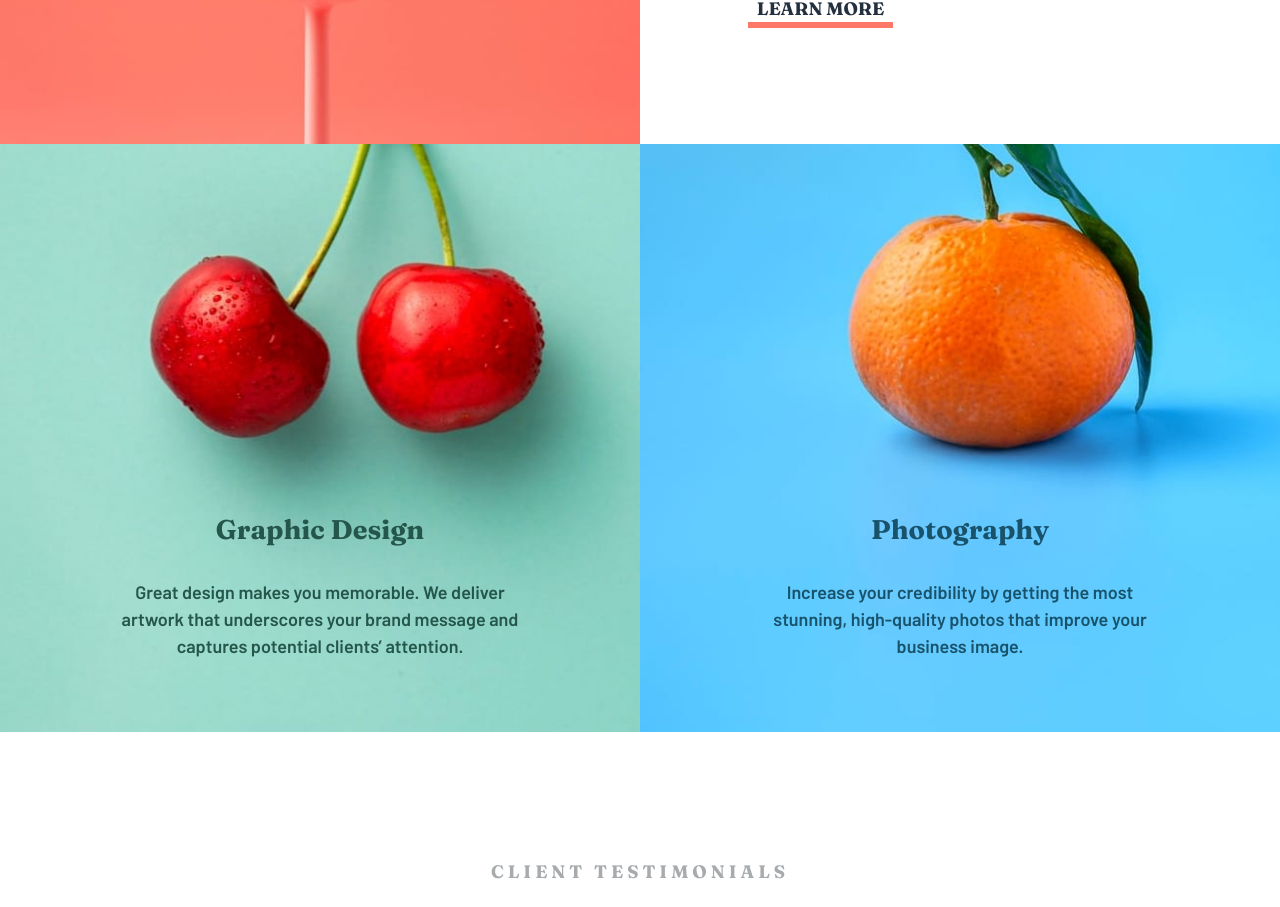
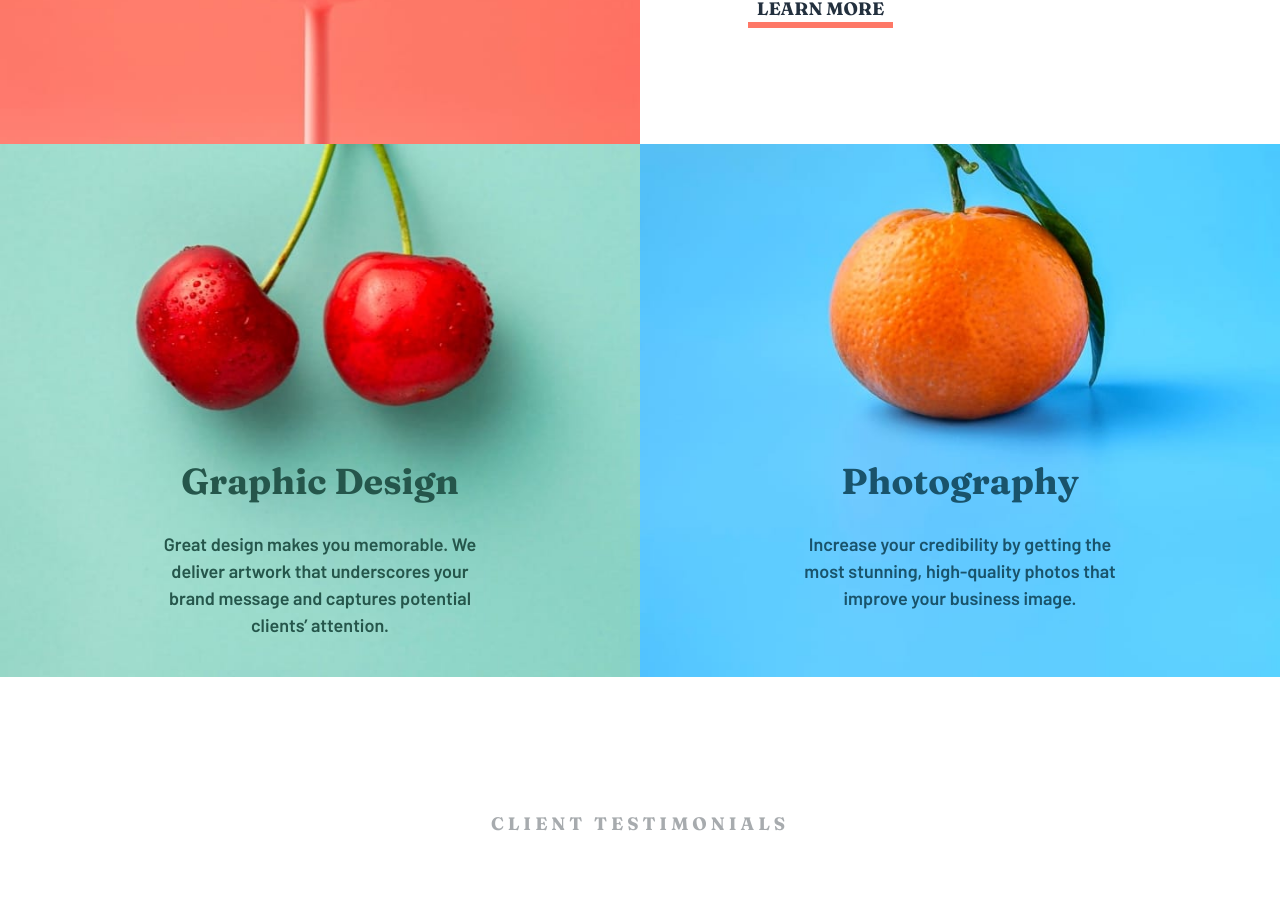
Before and after one commit to thiagoa-martins/sunnyside-agency-landing-page, a React (Create React App) app: page / in a window 1280 px wide. Shown: the part 1623-2530 px from the top of the page. Built offline with nearby package versions, Linux system fonts and the light colour scheme.

Commit message:
Standardize image width in the projects object

```diff
--- a/src/components/cardProject/cardProject.css
+++ b/src/components/cardProject/cardProject.css
@@ -1,18 +1,19 @@
 .card-project {
+    position: absolute;
     box-sizing: border-box;
     width: 50%;
-    background-repeat: no-repeat;
-    background-size: cover;
     text-align: center;
-    padding: 18.68rem 6rem 4rem;
+    top: 60%;
+    left: 25%;
+    margin: 0 auto;
 }
 
 .card-project h3 {
-    font-size: 1.5rem;
+    font-size: 2rem;
     font-weight: bold;
     font-family: var(--font-fraunces);
     text-transform: capitalize;
-    padding: 2rem 0;
+    padding: 0 0 2rem;
 }
 
 .card-project p {
--- a/src/components/cardProject/cardProject.js
+++ b/src/components/cardProject/cardProject.js
@@ -1,8 +1,8 @@
 import "./cardProject.css";
 
-const CardProject = ({ children, color, backgroundImage }) => {
+const CardProject = ({ children, color }) => {
     return (
-        <div className="card-project" style={{ color, backgroundImage }}>
+        <div className="card-project" style={{ color }}>
             {children}
         </div>
     );
--- a/src/objects/projects/projects.css
+++ b/src/objects/projects/projects.css
@@ -1,3 +1,13 @@
 .projects {
     display: flex;
 }
+
+.projects div.project {
+    position: relative;
+    background-color: var(--color-neutral-white);
+    width: 50%;
+}
+
+.projects div.project img {
+    width: 100%;
+}
--- a/src/objects/projects/projects.js
+++ b/src/objects/projects/projects.js
@@ -6,9 +6,13 @@ import ImagePhotography from "../../images/desktop/image-photography.jpg";
 const Projects = () => {
     return (
         <section className="projects">
+            <div className="project">
+                <img src={ImageGraphicDesign}
+                alt="Image graphic design"
+                title="Image graphic design" />
+
                 <CardProject
-            color="hsl(167, 40%, 24%)"
-            backgroundImage={ `url(${ImageGraphicDesign})` }>
+                color="hsl(167, 40%, 24%)">
                     <h3>Graphic design</h3>
 
                     <p>
@@ -17,10 +21,15 @@ const Projects = () => {
                         attention.
                     </p>
                 </CardProject>
+            </div>
+
+            <div className="project">
+                <img src={ImagePhotography}
+                alt="Image photography"
+                title="Image photography" />
 
                 <CardProject
-            color="hsl(198, 62%, 26%)"
-            backgroundImage={ `url(${ImagePhotography})` }>
+                color="hsl(198, 62%, 26%)">
                     <h3>Photography</h3>
 
                     <p>
@@ -28,6 +37,7 @@ const Projects = () => {
                         high-quality photos that improve your business image.
                     </p>
                 </CardProject>
+            </div>
         </section>
     );
 };
```
Lines whose indentation alone changed are shown as unchanged.
